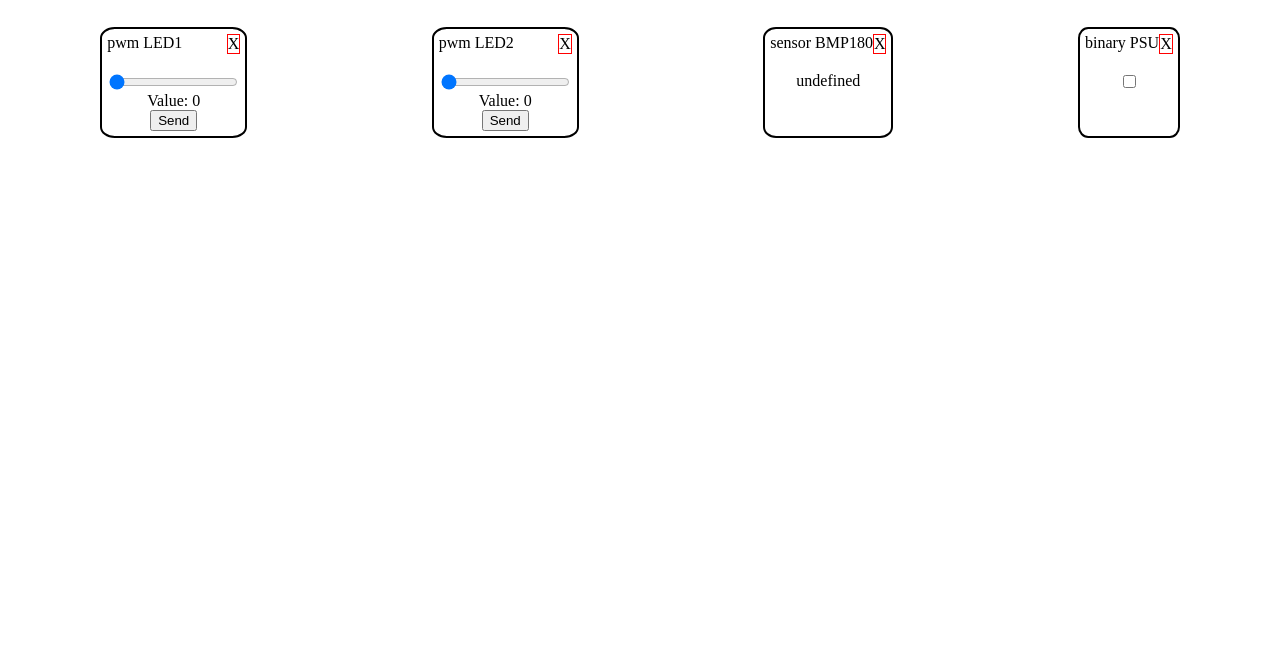
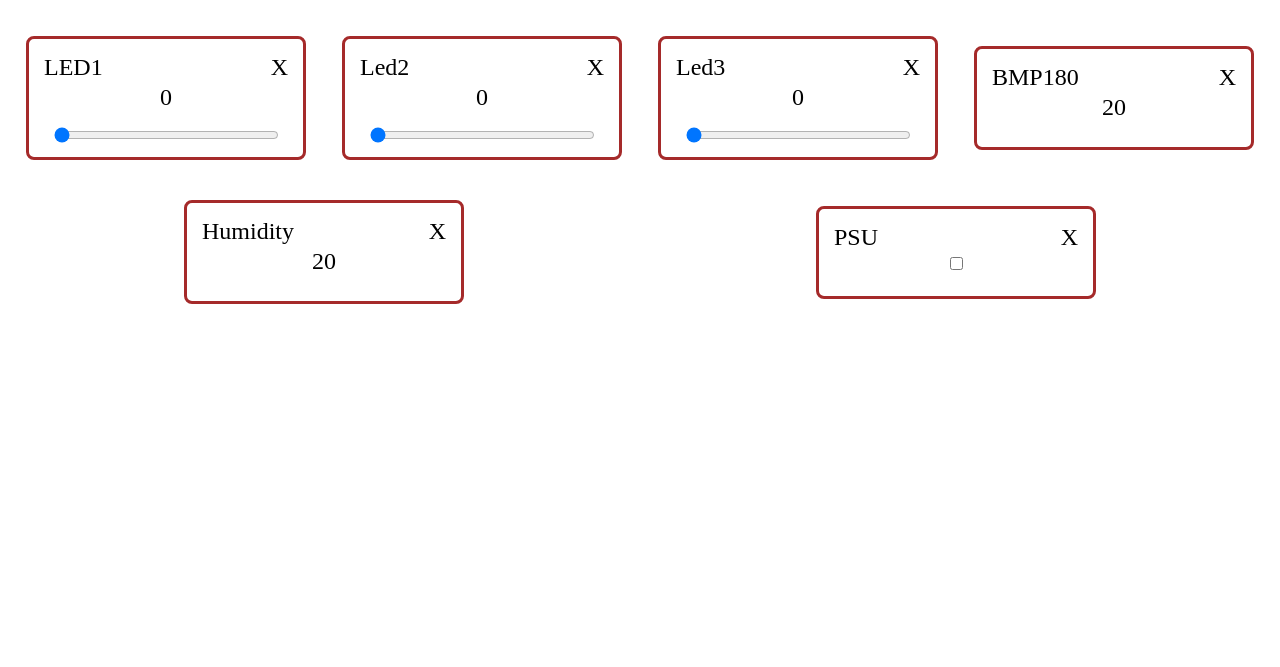
Before and after one commit to roman4i/SmartRoom, a plain HTML site: page data/index.html in a window 1280 px wide. Shown: the part 133-800 px from the top of the page. Drawn offline with Linux system fonts and the light colour scheme.

Commit message:
Added adaptive interface and deleted big container. Also now no drag and drop.

```diff
--- a/data/index.html
+++ b/data/index.html
@@ -1,12 +1,12 @@
 <html>
     <head>
-        <title>Smart room</title>
+        <title>
+            Smart room 2
+        </title>
         <link rel="stylesheet" href="style.css">
-        <script src="main.js"></script>
     </head>
     <body>
-        <script>
-            addContainers();
-        </script>
+        <div id="root"></div>
+        <script src="main.js"></script>
     </body>
 </html>
--- a/data/main.js
+++ b/data/main.js
@@ -1,190 +1,162 @@
-let buferDD = [];
-let containers = [];
+const dataStorage = [['pwm', 'LED1'], ['pwm', 'Led2'], ['pwm', 'Led3'], ['sensor', 'BMP180'], ['sensor', 'Humidity'], ['binary', 'PSU']];
+const dataOut = [];
+let lastIdCreate = 0;
 
-function addContainers(){
-    let header = document.createElement("div");
-    header.classList = "header";
-    header.innerText = "Smart Room Control";
-    header.id = "head";
-
-    document.body.append(header);
-    document.body.append(createBigCont());
-
-    let mainContainer = document.createElement("div");
-    mainContainer.classList = "mainCont";
-    mainContainer.id = "mainContainer";
-    document.body.append(mainContainer);
-
-    containers[0] = {
-        type: "pwm", name: "LED1", pin: 13, valuePWM: 0
-    };
-    containers[1] = {
-        type: "pwm", name: "LED2", pin: 12, valuePWM: 0
-    };
-    containers[2] = {
-        type: "sensor", name: "BMP180", sensorFunction: bmp180
-    };
-    containers[3] = {
-        type: "binary", name: "PSU", pin: 14, valueBin: 0
-    };
-
-    for(let key in containers){
-       document.getElementById("mainContainer").append(addSingleContainer(containers[key], key));
-    };
+function minimizeContBtn(targetObj, head) {
+  const minBtn = document.createElement('div');
+  minBtn.classList = 'minButton';
+  minBtn.innerText = 'X';
+  head.append(minBtn);
 }
 
-function addSingleContainer(contObj, contPos){
-    //creating of new container
-    let contDiv = document.createElement("div");
-    contDiv.id = "cont" + contPos;
-    contDiv.classList = "cont unselectable";
+function valueContCreate(targetObj, contType, contId) {
+  switch (contType) {
+    case 'pwm':
+    {
+      const pwmValue = document.createElement('div');
+      pwmValue.classList = 'valueFont';
+      pwmValue.innerText = dataOut[contId].value;
+      targetObj.append(pwmValue);
 
-    //div head container
-    let contHead = document.createElement("div");
-    contHead.classList = "contHead";
-
-    //div for container name
-    let contName = document.createElement("div");
-    contName.id = "ctName" + contPos;
-    contName.innerText= contObj.type + " " + contObj.name;
-
-    //div for X "button"
-    let delHeadDiv = document.createElement("div");
-    delHeadDiv.innerText = "X";
-    delHeadDiv.classList = "delCont";
-
-    contDiv.append(contHead);
-    contHead.append(contName);
-    contHead.append(delHeadDiv);
-    contDiv.append(document.createElement("br"));
-
-    if(contObj.type == "pwm"){
-        contDiv = addPWMContainer(contPos, contObj, contDiv);
+      const pwmSlider = document.createElement('input');
+      pwmSlider.type = 'range';
+      pwmSlider.min = '0';
+      pwmSlider.max = '100';
+      pwmSlider.value = dataOut[contId].value;
+      pwmSlider.onchange = () => {
+        pwmValue.innerText = pwmSlider.value;
+        dataOut[contId].value = pwmSlider.value;
+      };
+      targetObj.append(pwmSlider);
+      break;
     }
-    if(contObj.type == "sensor")
+    case 'sensor':
     {
-        contDiv = addSensorContainer(contPos, contObj, contDiv);
+      const valueCont = document.createElement('div');
+      valueCont.classList = 'valueFont';
+      valueCont.innerText = '20';
+      targetObj.append(valueCont);
+      break;
     }
-     if(contObj.type == "binary"){
-         contDiv = addBinaryContainer(contPos, contObj, contDiv);
+    case 'binary':
+    {
+      const check = document.createElement('input');
+      check.type = 'checkbox';
+      check.classList = 'valueFont';
+      check.onchange = () => {
+        if (check.value) {
+          dataOut[contId].value = true;
+          // add request function
+        } else {
+          dataOut[contId].value = false;
+        }
+      };
+      targetObj.append(check);
+      break;
     }
 
-    return contDiv;
+    default:
+      break;
+  }
 }
 
-function createBigCont(){
-    let bigDragCont = document.createElement("div");
-    bigDragCont.id = "bigTarget";
-    bigDragCont.classList = "bigContainer";
+// container generation
+function generateContainer(mainCont, contType, contId) {
+  const elemntCont = document.createElement('div');
+  elemntCont.classList = 'contBody';
+  elemntCont.id = contId;
+  mainCont.append(elemntCont);
 
-    bigDragCont.onmouseup = () => {
-        if((buferDD[0] != null) && (buferDD[0] != buferDD[1])){
-            if(document.getElementById("bigTarget") != null){
-                document.getElementById("bigTarget").remove();
-            }
-            let smCont = addSingleContainer(containers[buferDD[0]], "Big");
-            smCont.classList = "bigContainer unselectable";
-            smCont.id = "bigTarget";
-            smCont.onmouseup = bigDragCont.onmouseup;
-            smCont.onmousedown = null;
-            console.log(smCont.childNodes[2]);
-            smCont.childNodes[2].onchange = null;
-            if(document.getElementById("range"+buferDD[0]) != null){
-                smCont.childNodes[2].onchange = () =>{
-                    console.log(buferDD);
-                    document.getElementById("range"+buferDD[0]).value = smCont.childNodes[2].value;
-                    smCont.childNodes[3].innerText = "Value: " + smCont.childNodes[2].value;
-                    document.getElementById("range"+buferDD[0]+"txt").innerText = "Value: " + smCont.childNodes[2].value;
-                    console.log(smCont.childNodes[3].innerText);
+  elemntCont.addEventListener('click', (event) => {
+    console.log(event.target);
+    const targetCont = event.target;
+    if (targetCont.classList.value === 'minButton') {
+      elemntCont.classList = 'contBody minimizedCont';
+      for (let i = 0; i < elemntCont.children.length; i += 1) {
+        switch (i) {
+          case 0:
+            elemntCont.children[i].children[1].hidden = true;
+            elemntCont.children[i].classList = 'minHead';
+            break;
+          case 1:
+            elemntCont.children[i].classList = 'minValues';
+            break;
+
+          default:
+            elemntCont.children[i].hidden = true;
+            break;
         }
       }
-            console.log(smCont.childNodes[3].innerText);
-            document.getElementById("head").after(smCont);
-            buferDD[1] = buferDD[0];
+      dataOut.forEach((element, index) => {
+        if (element.id === contId) {
+          dataOut[index].hide = true;
+        }
+      });
+    } else {
+      dataOut.forEach((element, index) => {
+        if (element.hide === true && element.id === contId) {
+          elemntCont.classList = 'contBody';
+          for (let i = 0; i < elemntCont.children.length; i += 1) {
+            switch (i) {
+              case 0:
+                elemntCont.children[i].children[1].hidden = false;
+                elemntCont.children[i].classList = 'contHead';
+                break;
+              case 1:
+                elemntCont.children[i].classList = 'valueFont';
+                break;
+              default:
+                elemntCont.children[i].hidden = false;
+                break;
             }
           }
-    return bigDragCont;
+          dataOut[index].hide = false;
+        }
+      });
+    }
+  });
+
+  const headBlock = document.createElement('div');
+  headBlock.classList = 'contHead';
+  elemntCont.append(headBlock);
+
+  const textHead = document.createElement('div');
+  textHead.classList = 'textHead';
+  textHead.innerText = dataOut[contId].name;
+  headBlock.append(textHead);
+
+  minimizeContBtn(elemntCont, headBlock);
+
+  valueContCreate(elemntCont, contType, contId);
 }
 
-function addPWMContainer(contNum, targetObj, modCont){
-
-    //input with range
-    let powerRange = document.createElement("input");
-    powerRange.id = "range" + contNum;
-    powerRange.type = "range";
-    powerRange.min = "0";
-    powerRange.max = "1023";
-    powerRange.value = targetObj.valuePWM;
-    powerRange.onchange = function(){
-        let textVal = document.getElementById("range" + contNum + "txt");
-        textVal.textContent = "Value: " + document.getElementById(powerRange.id).value;
-        targetObj.valuePWM = document.getElementById(powerRange.id).value;
+// init data to dataOut
+function initContData(arrNum, id, type, name) {
+  dataOut[arrNum] = {
+    id,
+    type,
+    name,
+    value: '0',
+    hide: false,
   };
-
-    //div with numbers from range
-    let powerLevel = document.createElement("div");
-    powerLevel.id = "range" + contNum + "txt";
-    powerLevel.innerText = "Value: " + targetObj.valuePWM;
-
-    //button for sending parameters
-    let sendBtn = document.createElement("input");
-    sendBtn.id = "cont" + contNum + "btn";
-    sendBtn.type = "button";
-    sendBtn.value = "Send";
-    sendBtn.onclick = function (){
-        let xhr = new XMLHttpRequest();
-        xhr.open("GET", "/pwm?" + targetObj.name + "=" + powerRange.value, true);
-        xhr.send();
+  generateContainer(document.getElementById('mainCont'), type, id);
 }
 
-    modCont.appendChild(powerRange);
-    modCont.appendChild(powerLevel);
-    modCont.appendChild(sendBtn);
+// init function
+function initCode() {
+  const header = document.createElement('div');
+  header.classList = 'header';
+  header.innerHTML = 'Just control for your room';
+  document.getElementById('root').append(header);
 
-    modCont.onmousedown = () => {
-        buferDD[0] = contNum;
-    }
-    return modCont;
+  const contsDiv = document.createElement('div');
+  contsDiv.classList = 'mainContainer';
+  contsDiv.id = 'mainCont';
+  document.getElementById('root').append(contsDiv);
+  dataStorage.forEach((item, index) => {
+    initContData(index, lastIdCreate, item[0], item[1]);
+    lastIdCreate += 1;
+  });
 }
 
-function addSensorContainer(contNum, targetObj, modCont){
-
-    let sensorOutVal = document.createElement("div");
-    sensorOutVal.id = "sensor"+contNum+"txt";
-    sensorOutVal.innerText = targetObj.sensorFunction();
-
-    modCont.appendChild(sensorOutVal);
-
-    return modCont;
-}
-
-function bmp180(){
-    setInterval(function ( ) {
-        var xhttp = new XMLHttpRequest();
-        xhttp.onreadystatechange = function() {
-          if (this.readyState == 4 && this.status == 200) {
-            document.getElementById("temperature").innerHTML = this.responseText;
-          }
-        };
-        xhttp.open("GET", "/temperature", true);
-        xhttp.send();
-      }, 10000) ;
-}
-
-function addBinaryContainer(contNum, targetObj, modCont){
-
-    let outCheck = document.createElement("input");
-    outCheck.id = "chk" + contNum;
-    outCheck.type = "checkbox";
-
-    outCheck.onchange = function () {
-        let xhr = new XMLHttpRequest();
-        if(outCheck.checked){ xhr.open("GET", "/update?output="+targetObj.pin+"&state=0", true); }
-        else { xhr.open("GET", "/update?output="+targetObj.pin+"&state=1", true); }
-        xhr.send();
-    }
-
-    modCont.appendChild(outCheck);
-
-    return modCont;
-}
+initCode();
--- a/data/style.css
+++ b/data/style.css
@@ -1,45 +1,104 @@
-.header{
-    font-size: 42px;
-    font-family: 'Times New Roman', Times, serif;
-    text-align: center;
-    border-bottom: brown double;
+.header {
+  text-align: center;
+  margin-top: 50px;
+  font-size: 60px;
 }
 
-.bigContainer{
-    margin: 20px;
-    padding: 10px;
-    border: solid 3px brown;
-    border-radius: 30px;
-    text-align: center;
-}
-
-.unselectable{
-    -webkit-user-select: none;
-    -moz-user-select: none;
-    -ms-user-select: none;
-}
-
-.mainCont{
-    display:flex;
+.mainContainer{
+    display: flex;
     justify-content: space-around;
-    padding-top: 20px;
+    margin-top: 50px;
+    align-items: center;
     flex-wrap: wrap;
 }
 
-.cont{
-    border: 2px solid black;
-    border-radius: 10%;
+.contBody{
+  margin-bottom: 40px;
+    border: solid brown 3px;
+    width: 250px;
     text-align: center;
-    padding: 5px;
-    background-color: white;
-    margin:15px;
+    height: min-content;
+    padding: 12px;
+    border-radius: 8px;
 }
 
 .contHead{
     display: flex;
     justify-content: space-between;
+    padding: 3px;
 }
 
-.delCont{
-    border: red solid 1px;
+.textHead {
+  font-size: x-large;
 }
+
+.minButton{
+  font-size: x-large;
+}
+
+.valueFont{
+    font-size: x-large;
+    margin-bottom: 14px;
+}
+
+.minimizedCont{
+    display: flex;
+    justify-content: space-between;
+    align-items: center;
+    height: 30px;
+}
+
+.minValues {
+  font-size: x-large;
+}
+
+input[type=range] {
+  width: 90%;
+}
+
+@media screen and (orientation: portrait) {
+  .mainContainer {
+    display: block;
+    margin-top: 100px;
+  }
+
+  .contBody {
+    margin-bottom: 200px;
+    width: 30vw;
+    margin-left: auto;
+    margin-right: auto;
+    padding: 2vw;
+    transform: scale(2);
+  }
+
+  .valueFont {
+    font-size: xx-large;
+  }
+
+  input[type=range] {
+    transform: scale(2);
+    width: 50%;
+  }
+
+  .contHead {
+    font-size: xx-large;
+  }
+
+  input[type=checkbox] {
+    transform: scale(2);
+  }
+
+  .minimizedCont {
+    display: flex;
+    justify-content: space-between;
+    align-items: center;
+  }
+
+  .minHead {
+    font-size: xx-large;
+  }
+
+  .minValues {
+    font-size: xx-large;
+  }
+}
```
Lines whose indentation alone changed are shown as unchanged.
